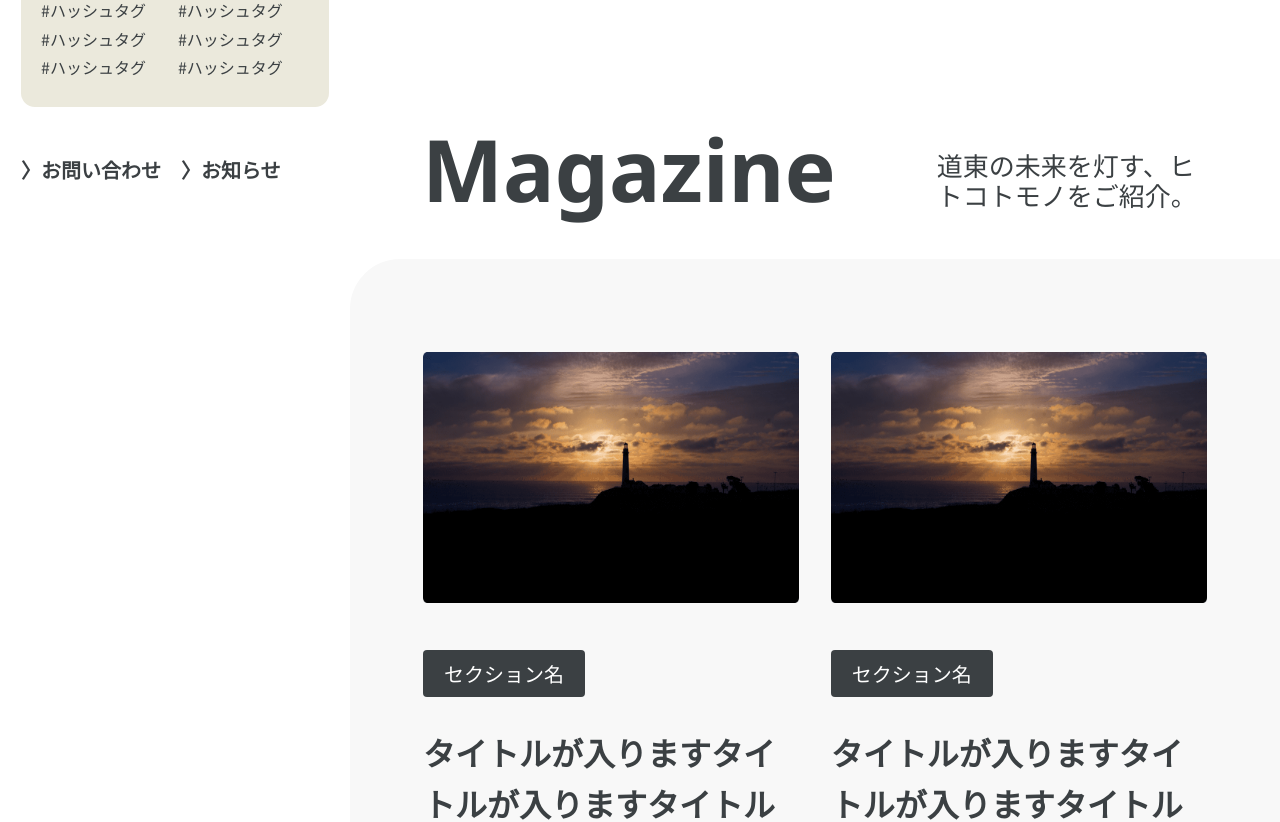
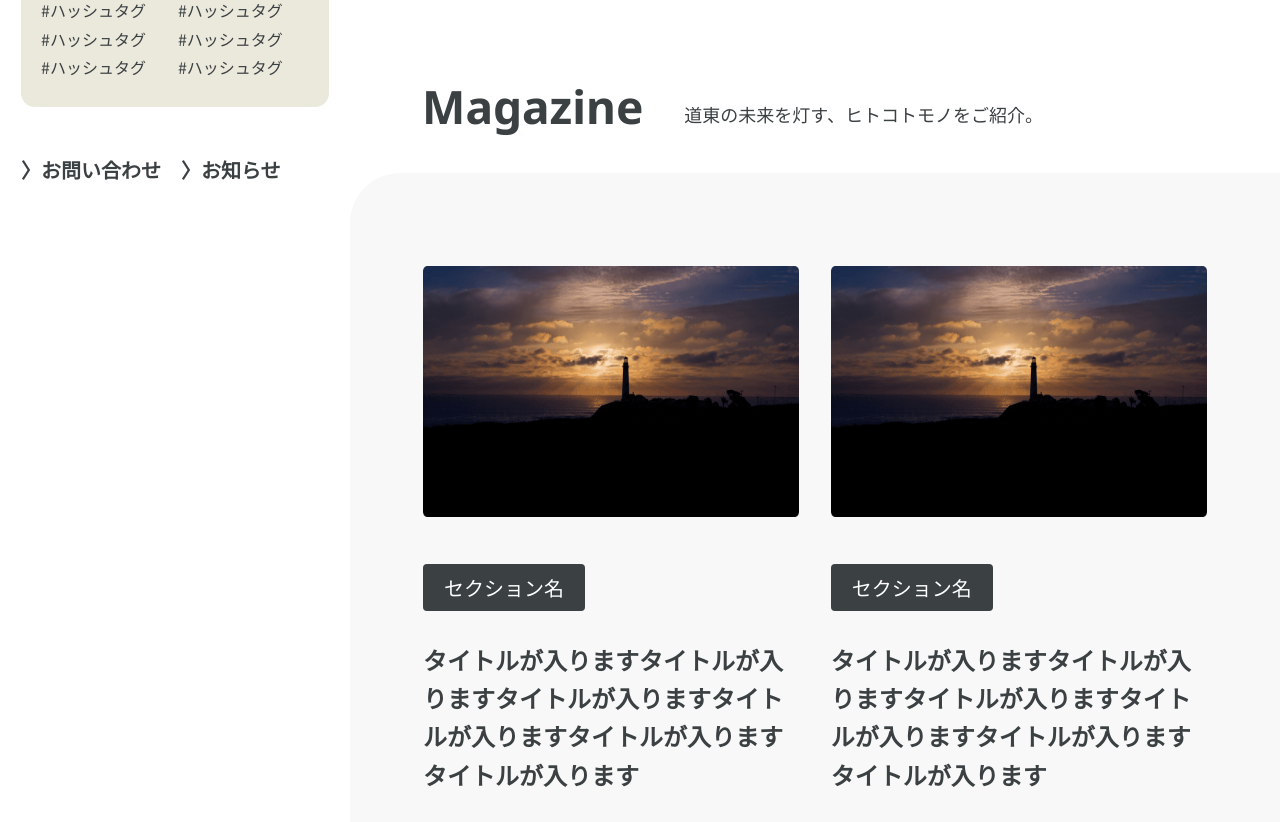
Before and after one commit to ha-ma/tomosu, a Next.js app: page /articles in a window 1280 px wide. Shown: the part 480-1302 px from the top of the page. Built offline with nearby package versions, Linux system fonts and the light colour scheme.

Commit message:
記事一覧スタイル修正

```diff
--- a/styles/articles.module.scss
+++ b/styles/articles.module.scss
@@ -1,6 +1,12 @@
 .articleslist {
   padding: 125px 0 195px;
-  @media (max-width: 700px) {
+  @media (max-width: 1599px) {
+    padding: 105px 0 165px;
+  }
+  @media (max-width: 1439px) {
+    padding: 85px 0 145px;
+  }
+  @media (max-width: 1279px) {
     padding: 33px 0 57px;
   }
   &__heading {
@@ -10,7 +16,7 @@
     display: flex;
     align-items: center;
     justify-content: flex-start;
-    @media (max-width: 700px) {
+    @media (max-width: 1279px) {
       text-align: center;
       margin-bottom: 29px;
       padding: 0 21px;
@@ -21,11 +27,26 @@
       font-weight: bold;
       font-family: 'Noto Sans', sans-serif;
       margin-right: 101px;
-      @media (max-width: 700px) {
+      @media (max-width: 1800px) {
+        font-size: 76px;
+      }
+      @media (max-width: 1700px) {
+        font-size: 66px;
+        margin-right: 81px;
+      }
+      @media (max-width: 1599px) {
+        font-size: 56px;
+        margin-right: 61px;
+      }
+      @media (max-width: 1439px) {
+        font-size: 46px;
+        margin-right: 41px;
+      }
+      @media (max-width: 1279px) {
         font-size: 38px;
         margin-right: 0;
       }
-      @media (max-width: 368px) {
+      @media (max-width: 375px) {
         font-size: 28px;
       }
       @media (max-width: 320px) {
@@ -35,6 +56,16 @@
     &__desc {
       font-size: 26px;
       padding-top: 20px;
+      @media (max-width: 1599px) {
+        font-size: 22px;
+        padding-top: 15px;
+      }
+      @media (max-width: 1439px) {
+        font-size: 18px;
+      }
+      @media (max-width: 1279px) {
+        font-size: 16px;
+      }
       @media (max-width: 700px) {
         font-size: 12px;
       }
@@ -46,7 +77,7 @@
     border-bottom-left-radius: 50px;
     box-sizing: border-box;
     background-color: #F8F8F8;
-    @media (max-width: 700px) {
+    @media (max-width: 1279px) {
       border-top-left-radius: 0;
       border-bottom-left-radius: 0;
       padding: 22px 21px 107px;
@@ -86,13 +117,26 @@
       font-weight: bold;
       line-height: 1.6;
       margin-bottom: 30px;
+      @media (max-width: 1800px) {
+        font-size: 30px;
+      }
+      @media (max-width: 1700px) {
+        font-size: 28px;
+      }
+      @media (max-width: 1599px) {
+        font-size: 26px;
+      }
+      @media (max-width: 1439px) {
+        font-size: 24px;
+      }
+      @media (max-width: 1279px) {
+        font-size: 20px;
+        margin-bottom: 17px;
+      }
       @media (max-width: 700px) {
-        font-size: 20px;
-      }
-      @media (max-width: 368px) {
         font-size: 18px;
       }
-      @media (max-width: 320px) {
+      @media (max-width: 375px) {
         font-size: 16px;
       }
     }
@@ -105,7 +149,7 @@
   }
   &__img {
     margin-bottom: 44px;
-    @media (max-width: 700px) {
+    @media (max-width: 1279px) {
       margin-bottom: 15px;
     }
     & > div {
@@ -129,8 +173,9 @@
       box-sizing: border-box;
       display: inline-block;
       background-color: #3B4043;
-      @media (max-width: 700px) {
+      @media (max-width: 1279px) {
         font-size: 12px;
+        margin-bottom: 12px;
         padding: 6px 15px;
       }
     }
@@ -140,14 +185,14 @@
     justify-content: flex-start;
     &__item {
       margin-right: 32px;
-      @media (max-width: 700px) {
+      @media (max-width: 1279px) {
         margin-right: 12px;
       }
     }
     &__link {
       font-size: 18px;
       display: inline-block;
-      @media (max-width: 700px) {
+      @media (max-width: 1279px) {
         font-size: 14px;
       }
       &:hover {
```
